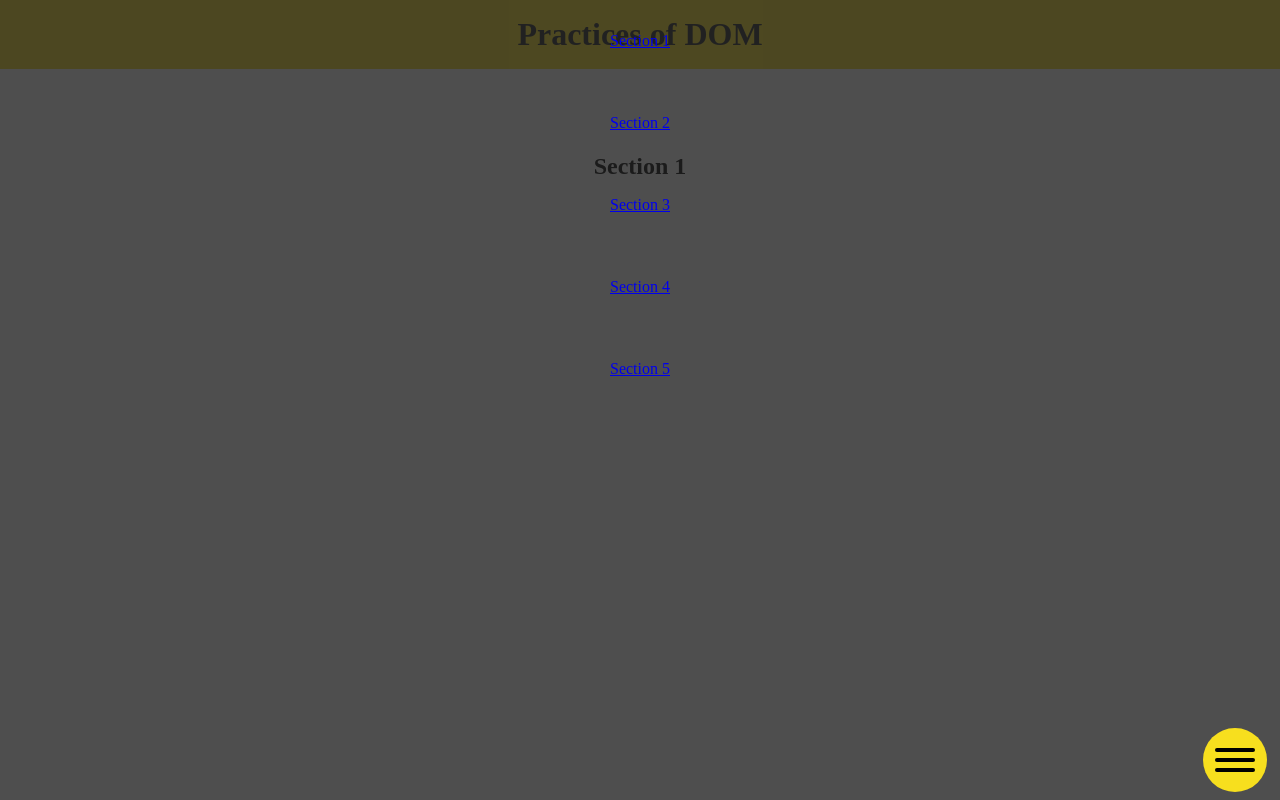
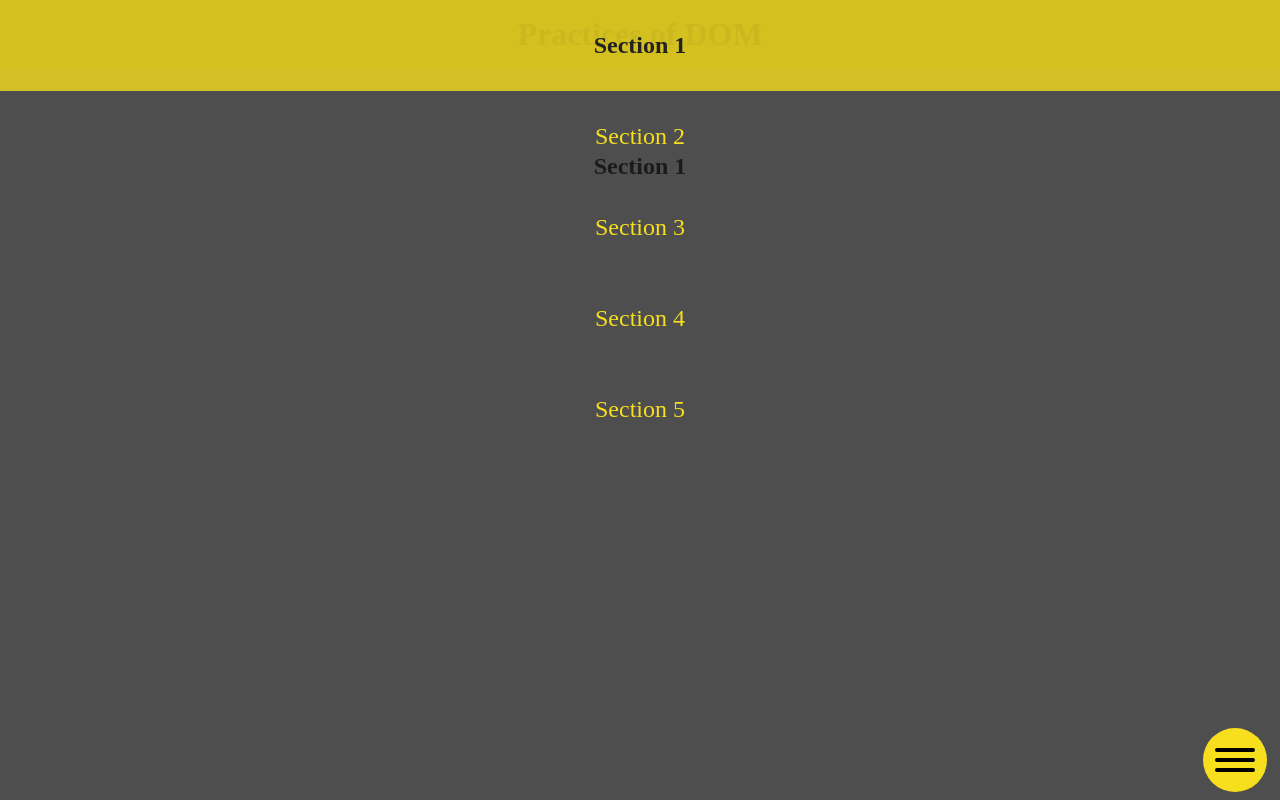
Before and after one commit to ericgomez/Practice-JavaScript, a plain HTML site: page index.html in a window 1280 px wide. Shown: the top 800 px of the page. Drawn offline with nearby package versions, Linux system fonts and the light colour scheme.

Commit message:
styling menu

```diff
--- a/index.html
+++ b/index.html
@@ -5,7 +5,7 @@
   <meta http-equiv="X-UA-Compatible" content="IE=edge">
   <meta name="viewport" content="width=device-width, initial-scale=1.0">
   <title>Burger Menu</title>
-  <link rel="stylesheet" href="src/css/style.css">
+  <link rel="stylesheet" href="src/css/styles.css">
   <link rel="stylesheet" href="https://cdnjs.cloudflare.com/ajax/libs/hamburgers/1.1.3/hamburgers.min.css" integrity="sha512-+mlclc5Q/eHs49oIOCxnnENudJWuNqX5AogCiqRBgKnpoplPzETg2fkgBFVC6WYUVxYYljuxPNG8RE7yBy1K+g==" crossorigin="anonymous" referrerpolicy="no-referrer" />
 </head>
 <body>
--- a/src/css/style.css
+++ b/src/css/styles.css
@@ -67,6 +67,8 @@ img {
   left: 0;
   background-color: var(--second-modal-color);
   z-index: 998;
+  /*  Show menu from above */
+  transform: translate(0, -100);
 }
 
 .panel-btn {
@@ -97,5 +99,14 @@ img {
   padding: 2rem;
   width: inherit;
   display: block;
-  font-size: 1.5;
+  font-size: 1.5rem;
+  text-decoration: none;
+  color: var(--main-color);
+  transition: all 0.3s ease;
 }
+
+.menu a:hover {
+  font-weight: bold;
+  color: var(--second-color);
+  background-color: var(--main-modal-color);
+}
```
